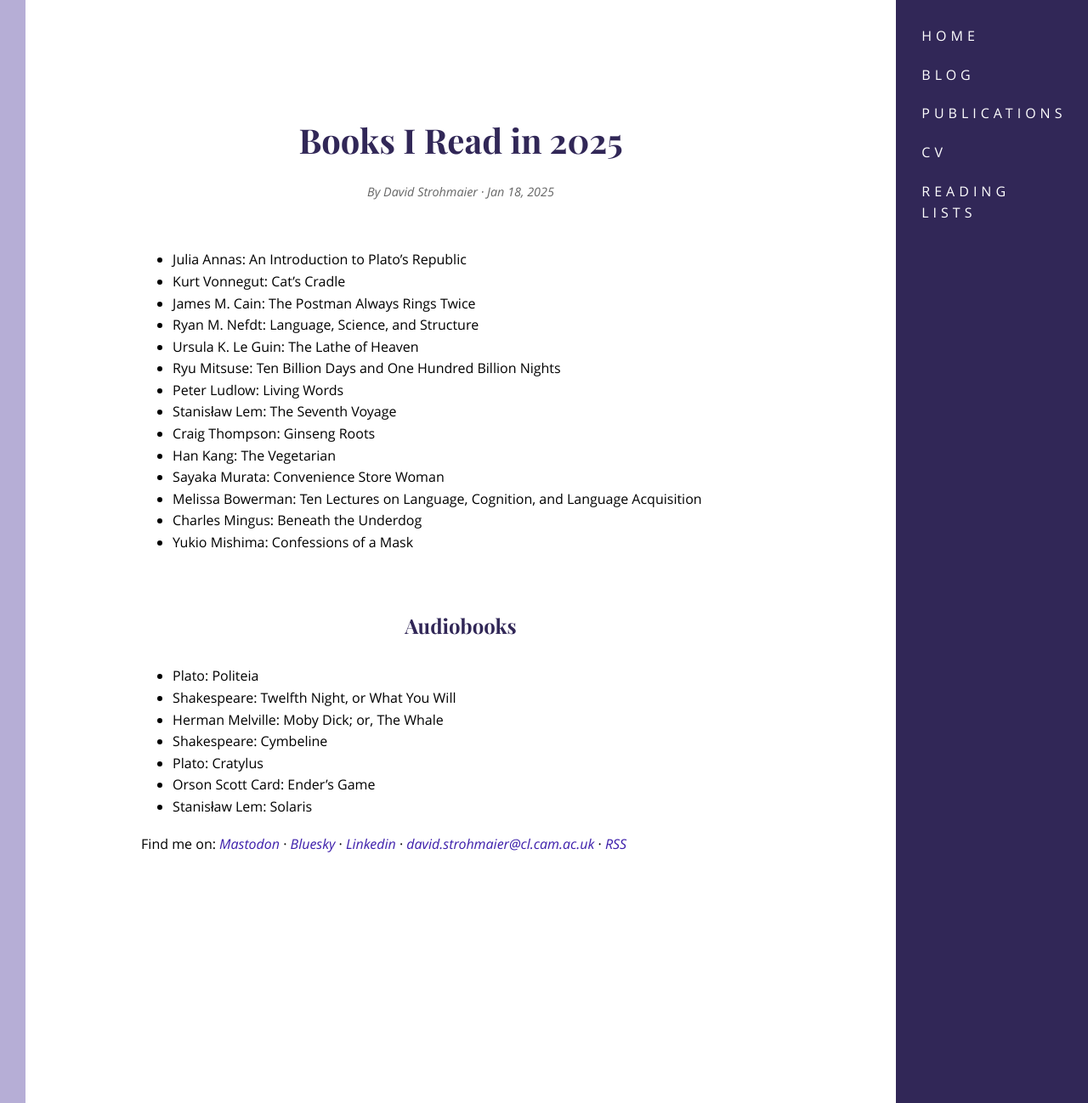
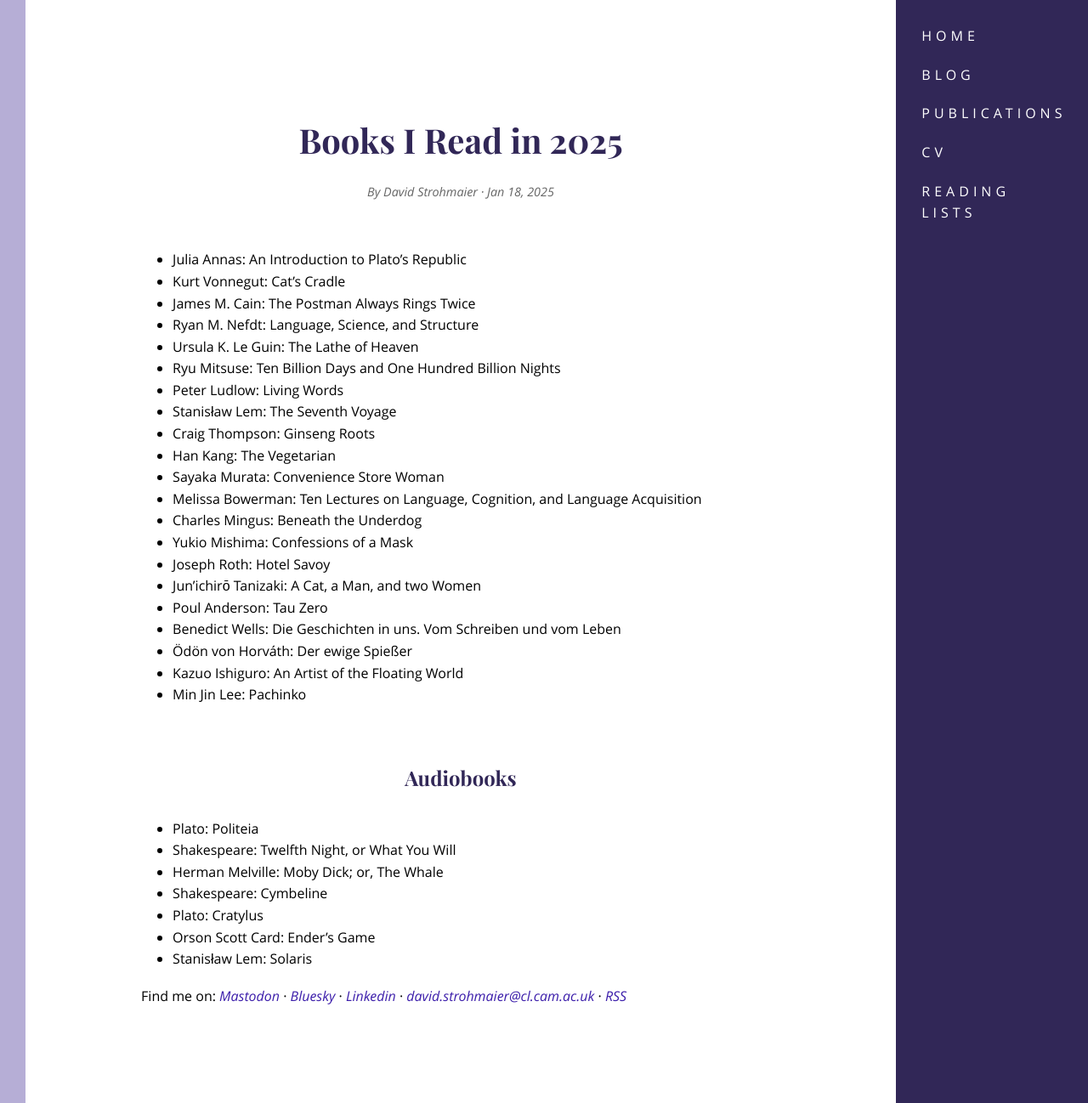
Before and after one commit to dstrohmaier/dstrohmaier.github.io, a Jekyll site: the page built from lists/_posts/2025-01-18-Books-2025.md, in a window 1280 px wide and 1298 px high. Shown: the whole window at 85% size. Built offline with Jekyll 4.4.1, drawn with Linux system fonts in a browser that asks for light colours; comment, search, counter and statistics services are not loaded.

Commit message:
updated CV, publications, and book list, removed mphil proposals

```diff
--- a/lists/_posts/2025-01-18-Books-2025.md
+++ b/lists/_posts/2025-01-18-Books-2025.md
@@ -20,6 +20,13 @@ categories: lists
 - Melissa Bowerman: Ten Lectures on Language, Cognition, and Language Acquisition
 - Charles Mingus: Beneath the Underdog
 - Yukio Mishima: Confessions of a Mask
+- Joseph Roth: Hotel Savoy
+- Jun'ichirō Tanizaki: A Cat, a Man, and two Women
+- Poul Anderson: Tau Zero
+- Benedict Wells: Die Geschichten in uns. Vom Schreiben und vom Leben
+- Ödön von Horváth: Der ewige Spießer
+- Kazuo Ishiguro: An Artist of the Floating World
+- Min Jin Lee: Pachinko
 
 
 ## Audiobooks
```
Also changed, not shown: cv/index.md (+2 -0 lines), mphil_proposals/index.md (deleted, +0 -29 lines), publications/index.md (+2 -0 lines), 1 other file.
